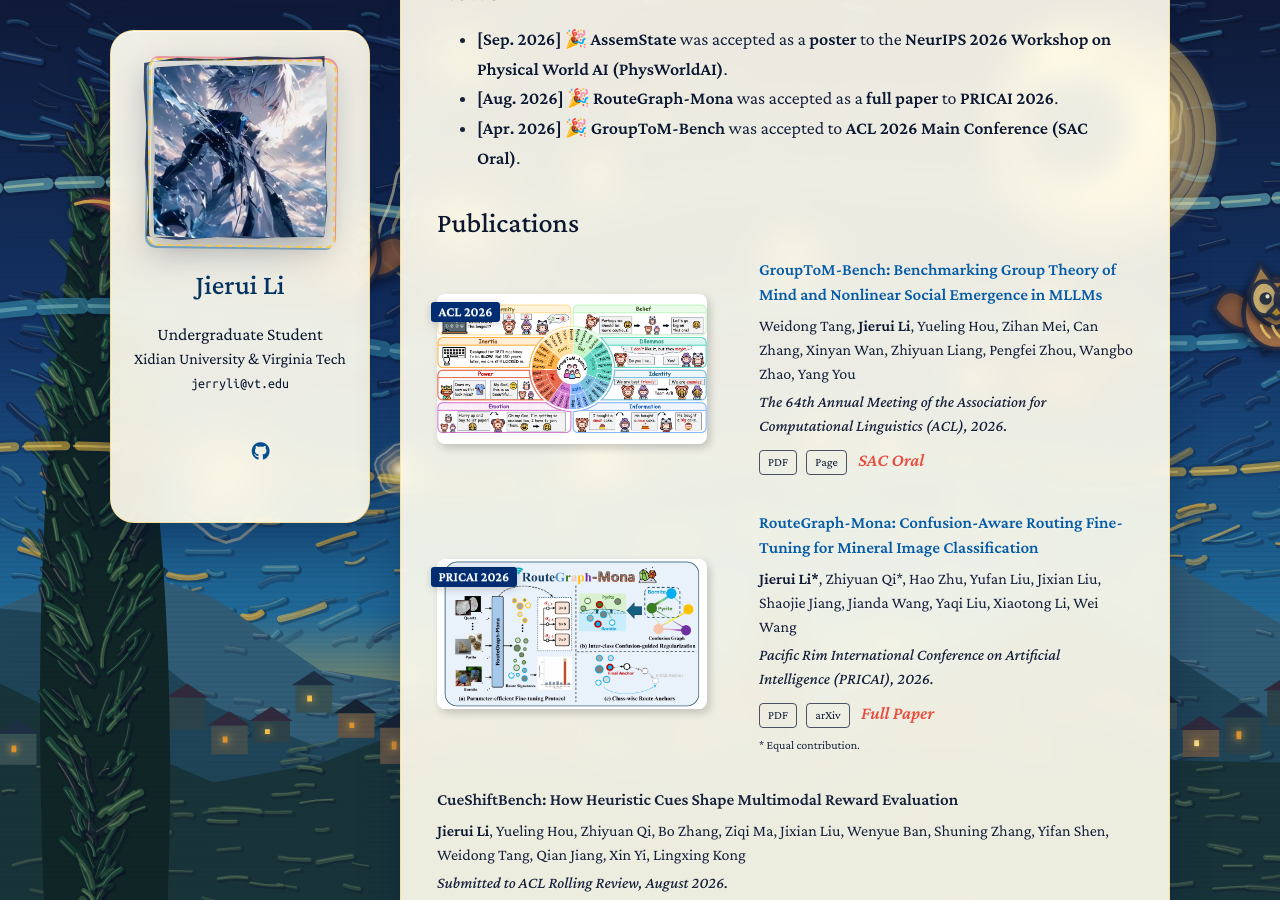
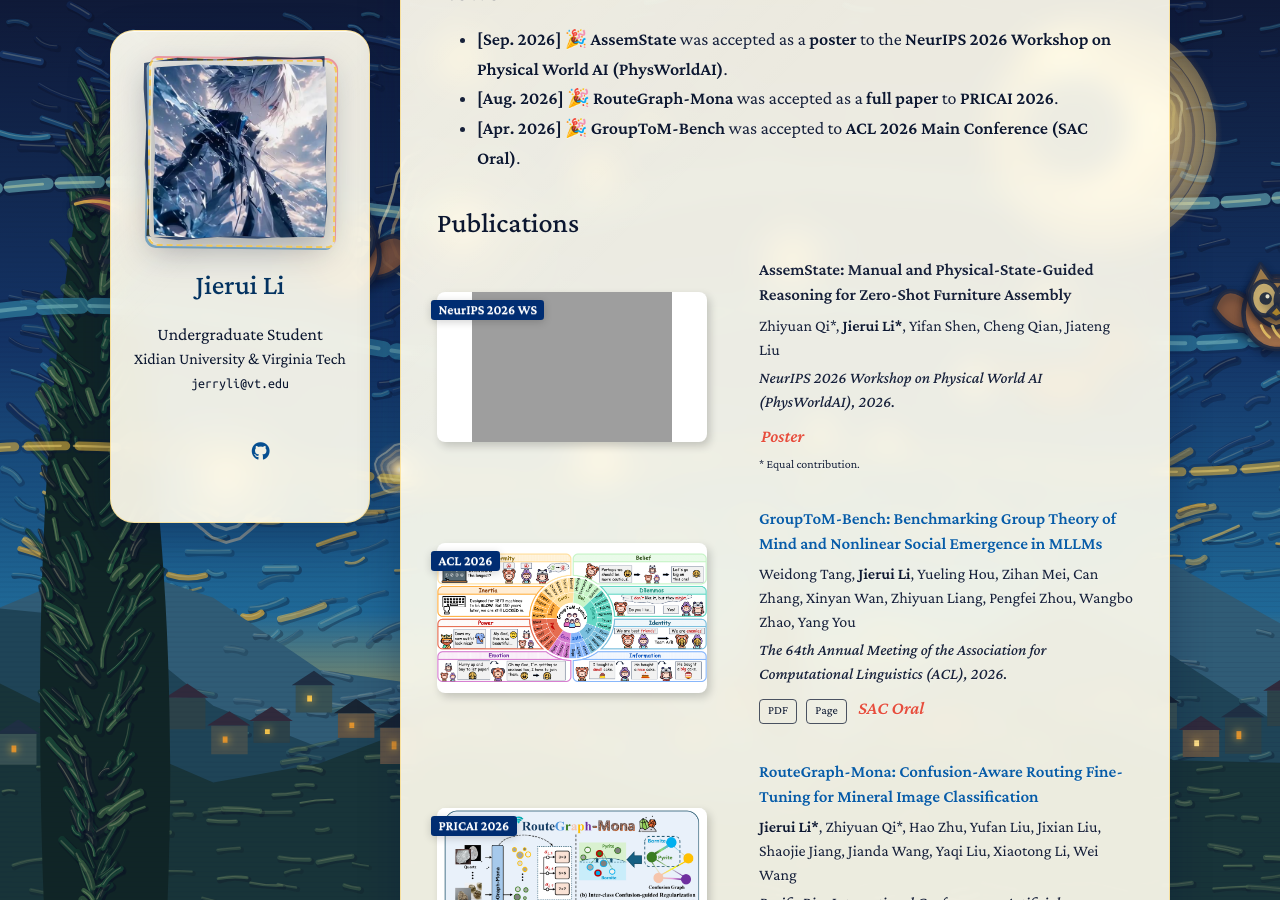
Before and after one commit to JRLi12/JRLi12.github.io, a Jekyll site: the page built from index.md, in a window 1280 px wide and 900 px high, scrolled down 1357 px. Built offline with Jekyll 4.4.1, drawn with Linux system fonts in a browser that asks for light colours; a style sheet for code colours, icons or effects is not loaded; our own code applies the rules of GitHub Pages for plain Markdown files; grey boxes are pictures that could not be loaded.

Commit message:
Update publications.yml

```diff
--- a/_data/publications.yml
+++ b/_data/publications.yml
@@ -1,4 +1,12 @@
 main:
+
+  - title: "AssemState: Manual and Physical-State-Guided Reasoning for Zero-Shot Furniture Assembly"
+    image: ./assets/img/assembly_state.png
+    authors: "Zhiyuan Qi*, <strong>Jierui Li*</strong>, Yifan Shen, Cheng Qian, Jiateng Liu"
+    conference_short: "NeurIPS 2026 WS"
+    conference: "NeurIPS 2026 Workshop on Physical World AI (PhysWorldAI), 2026."
+    notes: "Poster"
+    others: "* Equal contribution."
 
   - title: "GroupToM-Bench: Benchmarking Group Theory of Mind and Nonlinear Social Emergence in MLLMs"
     image: ./assets/img/grouptom.png
```
